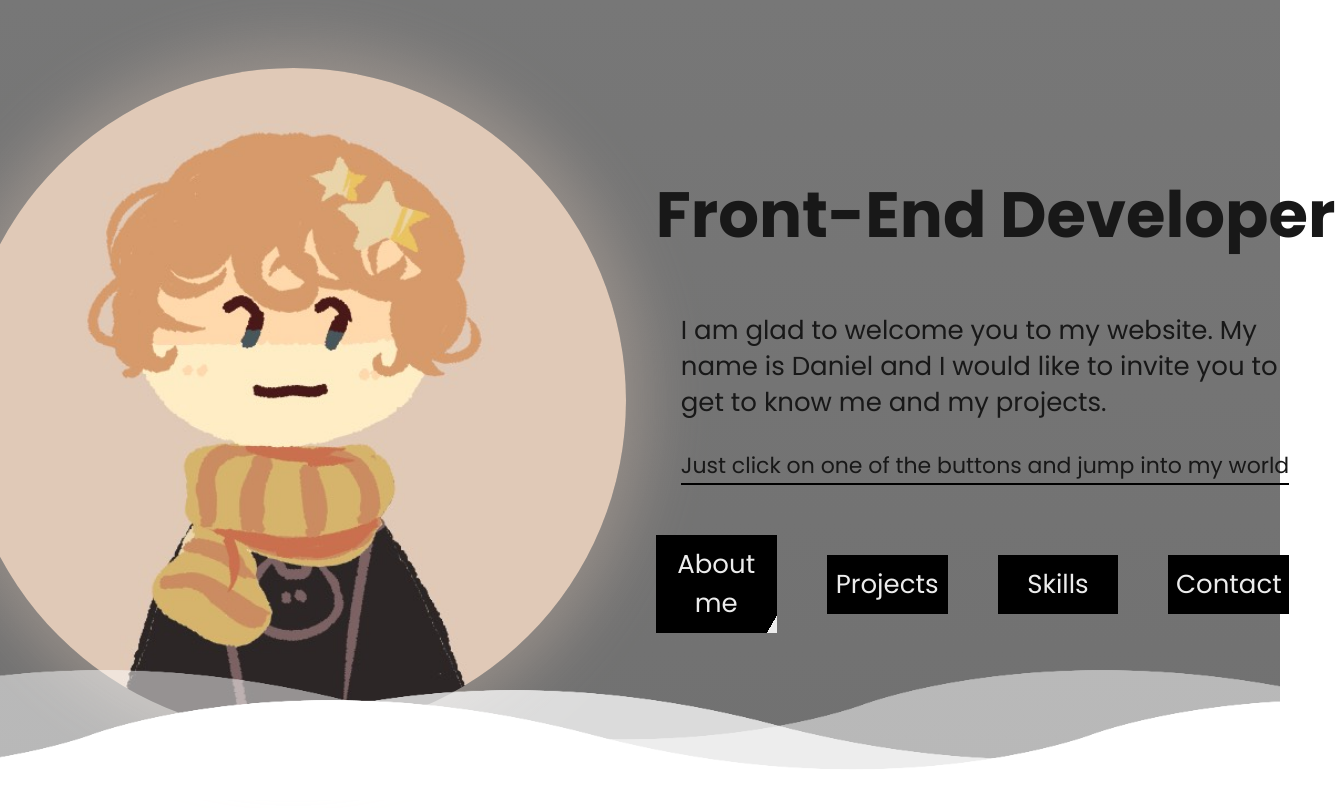
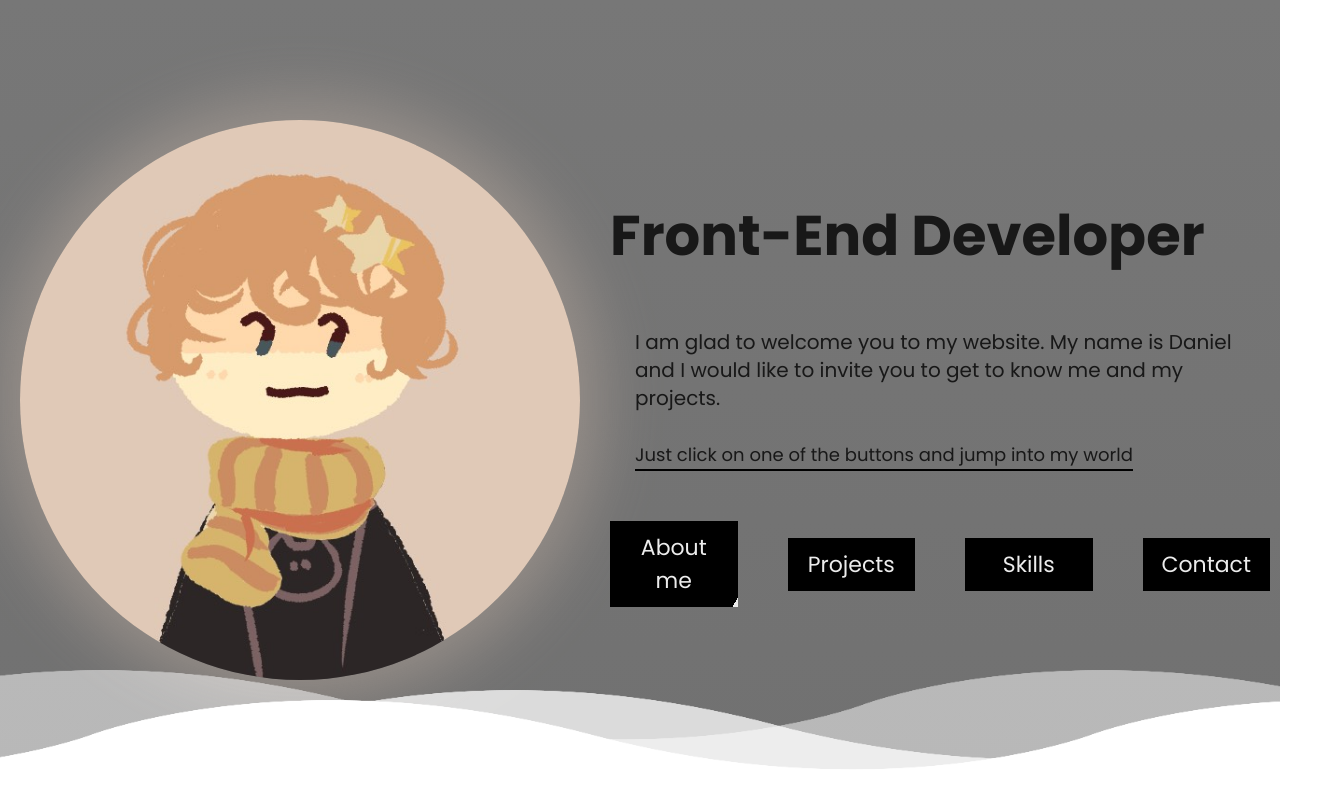
Before and after one commit to Biszku/Portfolio, a Next.js app: page / in a window 1280 px wide. Shown: the top 808 px of the page, 1339 px wide, since content can reach past the window. Built offline with nearby package versions, Linux system fonts and the light colour scheme.

Commit message:
next day working with RWD

```diff
--- a/src/components/LandingPage/ScrollingSection/Sections/Welcome/Welcome.module.scss
+++ b/src/components/LandingPage/ScrollingSection/Sections/Welcome/Welcome.module.scss
@@ -5,16 +5,25 @@
   height: 100svh;
 
   display: grid;
-  grid-template-columns: 66.5rem 1fr;
+  // grid-template-columns: 66.5rem 1fr;
+  grid-template-columns: 70svh 1fr;
   grid-template-rows: auto auto;
   column-gap: 5rem;
   place-content: center;
 
+  // @media (max-width: 102.125em) {
+  //   grid-template-columns: 61.5rem 1fr;
+  // }
+
+  // @media (max-width: 87em) {
+  //   grid-template-columns: 55rem 1fr;
+  // }
+
   &_avatar {
     width: 100%;
+    grid-row: 1/-1;
     aspect-ratio: 1/1;
     align-self: center;
-    grid-row: 1/-1;
     border-radius: 50%;
     overflow: hidden;
     margin-left: 2rem;
@@ -40,6 +49,14 @@
     &_Header {
       font-size: 6.4rem;
       text-transform: capitalize;
+
+      @media (max-width: 102.125em) {
+        font-size: 6.2rem;
+      }
+
+      @media (max-width: 87em) {
+        font-size: 5.6rem;
+      }
     }
   }
 
@@ -49,6 +66,10 @@
     gap: 5rem;
     padding-right: 5rem;
 
+    @media (max-width: 82.875em) {
+      padding-right: 1rem;
+    }
+
     &_text_content {
       padding: 0rem 0rem 0rem 2.5rem;
       display: flex;
@@ -57,11 +78,19 @@
       font-size: 2.6rem;
       line-height: 1.4;
 
+      @media (max-width: 102.125em) {
+        font-size: 2rem;
+      }
+
       & p:last-child {
         width: max-content;
         font-size: 2.2rem;
         border-bottom: 0.2rem solid black;
         padding-bottom: 0.2rem;
+
+        @media (max-width: 102.125em) {
+          font-size: 1.8rem;
+        }
       }
     }
   }
@@ -100,6 +129,14 @@
       background-color: transparent;
       padding: 1rem 0.2rem;
       font-size: 2.6rem;
+
+      @media (max-width: 102.125em) {
+        font-size: 2.2rem;
+      }
+
+      @media (max-width: 90.75em) {
+        padding: 1rem 1rem;
+      }
     }
   }
 }
```
